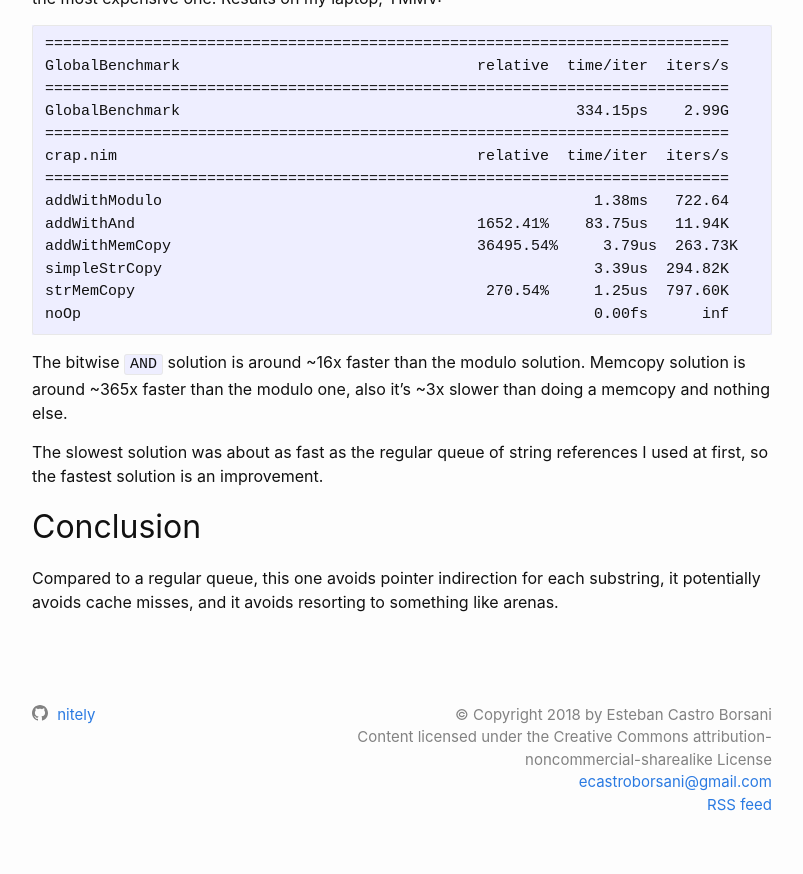
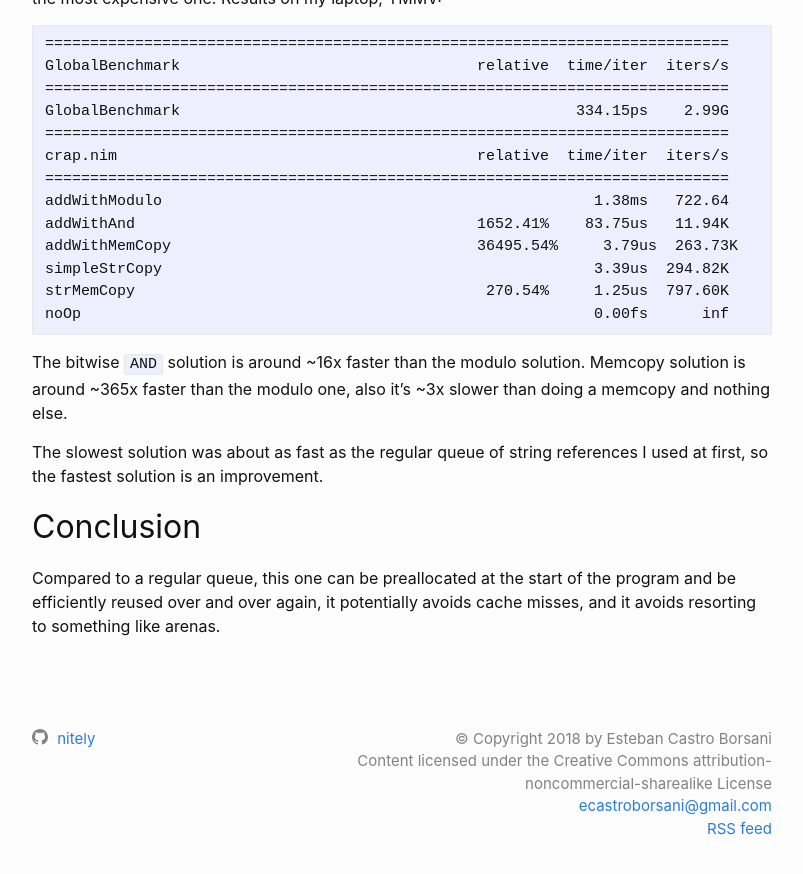
Before and after one commit to nitely/nitely.github.io, a Jekyll site: the page built from _posts/2018-05-16-an-efficient-queue-of-strings.markdown, in a window 1280 px wide and 900 px high, scrolled down 2373 px. Shown: the top 874 px of the window, without its empty margins (238-1041 px from the left). Built offline with Jekyll 4.4.1, drawn with Linux system fonts in a browser that asks for light colours.

Commit message:
better conclusion

```diff
--- a/_posts/2018-05-16-an-efficient-queue-of-strings.markdown
+++ b/_posts/2018-05-16-an-efficient-queue-of-strings.markdown
@@ -110,4 +110,4 @@ The slowest solution was about as fast as the regular queue of string references
 
 ## Conclusion
 
-Compared to a regular queue, this one avoids pointer indirection for each substring, it potentially avoids cache misses, and it avoids resorting to something like arenas.
+Compared to a regular queue, this one can be preallocated at the start of the program and be efficiently reused over and over again, it potentially avoids cache misses, and it avoids resorting to something like arenas.
```
